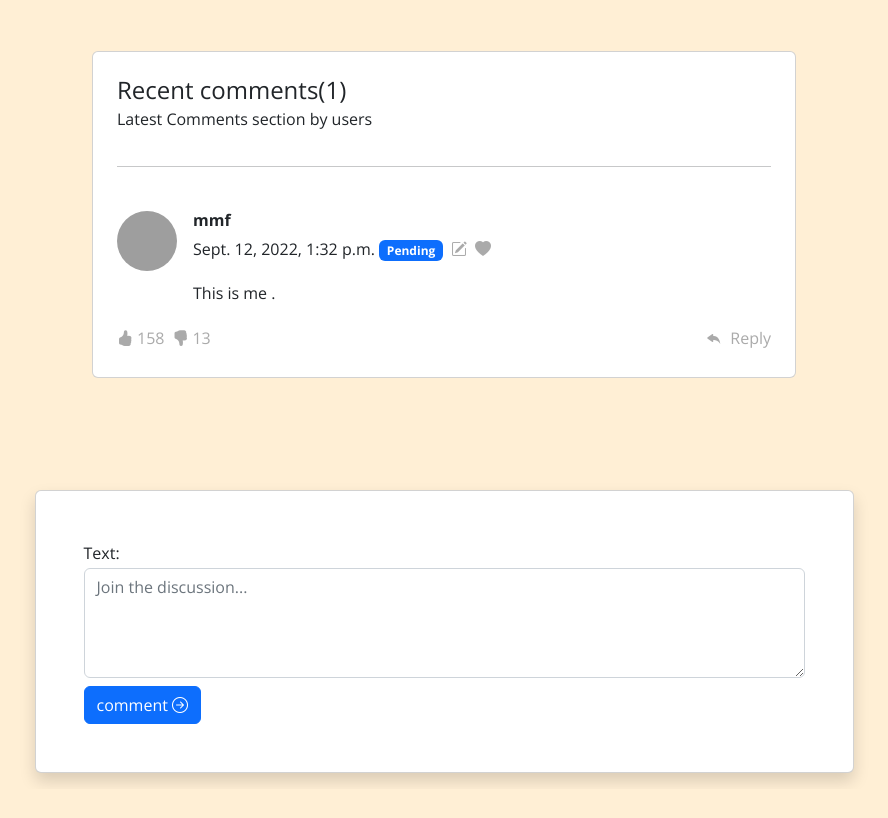
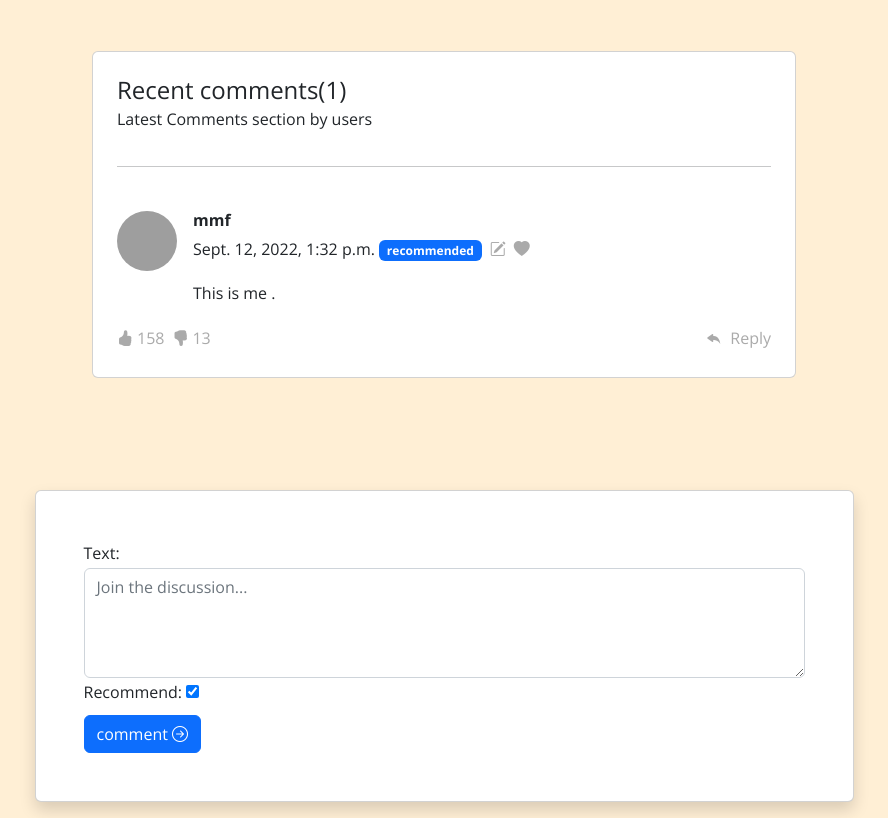
Before and after one commit to MahdiMetaDev/bookstore, a Django app: a page that uses books/templates/books/book_detail.html in a window 1280 px wide. Shown: the part 473-1291 px from the top of the page, without its empty margins (196-1084 px from the left). Before the commit the page ends 1257 px from the top, so only its background shows below. Run offline with Django 4.2, Linux system fonts and the light colour scheme; data comes from the database, SQL or seed files in the repository; both versions use the stored data as it was after the commit; some libraries are stand-ins or nearby versions; grey boxes are pictures that could not be loaded.

Commit message:
add is_active and recommend fields to Comment model

```diff
--- a/books/forms.py
+++ b/books/forms.py
@@ -12,4 +12,4 @@ class CommentForm(forms.ModelForm):
 
     class Meta:
         model = Comment
-        fields = ('text', )
+        fields = ('text', 'recommend', )
--- a/books/models.py
+++ b/books/models.py
@@ -27,6 +27,8 @@ class Comment(models.Model):
     user = models.ForeignKey(get_user_model(), on_delete=models.CASCADE)
     book = models.ForeignKey(Book, on_delete=models.CASCADE, related_name='comments')
     datetime_created = models.DateTimeField(auto_now_add=True)
+    is_active = models.BooleanField(default=True)
+    recommend = models.BooleanField(default=True)
 
     def __str__(self):
         return f'{self.user}: {self.text}'
--- a/books/templates/books/book_detail.html
+++ b/books/templates/books/book_detail.html
@@ -58,6 +58,7 @@
                                     <h4 class="mb-0">Recent comments({{ book.comments.count }})</h4>
                                     <p class="fw-light mb-4 pb-2">Latest Comments section by users</p>
                                     {% for comment in book.comments.all %}
+                                        {% if comment.is_active %}
                                             <hr>
                                             <br>
                                             <div class="d-flex flex-start">
@@ -69,7 +70,11 @@
                                                     <div class="d-flex align-items-center mb-3">
                                                         <p class="mb-0">
                                                             {{ comment.datetime_created }}
-                                                        <span class="badge bg-primary">Pending</span>
+                                                            {% if comment.recommend %}
+                                                                <span class="badge bg-primary">recommended</span>
+                                                            {% else %}
+                                                                <span class="badge bg-danger">not recommended</span>
+                                                            {% endif %}
                                                         </p>
                                                         <a href="#!" class="link-muted"><i class="bi-pencil-square ms-2"></i></a>
                                                         <a href="#!" class="link-muted"><i class="bi-heart-fill ms-2"></i></a>
@@ -86,6 +91,7 @@
                                                 </div>
                                                 <a href="#!" class="link-muted text-decoration-none"><i class="bi-reply-fill me-1"></i> Reply</a>
                                             </div>
+                                        {% endif %}
                                     {% endfor %}
                             </div>
                         </div>
--- a/books/views.py
+++ b/books/views.py
@@ -1,11 +1,12 @@
 from django.shortcuts import render, get_object_or_404, redirect
 from django.views import generic
 from django.urls import reverse_lazy, reverse
+from django.contrib.auth.mixins import LoginRequiredMixin
 
 from .models import Book, Comment
 from .forms import CommentForm
 
-class BookListView(generic.ListView):
+class BookListView(LoginRequiredMixin, generic.ListView):
     model = Book
     template_name = 'books/books_list.html'
     context_object_name = 'books'
--- a/templates/registration/login.html
+++ b/templates/registration/login.html
@@ -7,6 +7,7 @@
     <meta name="viewport" content="width=device-width, initial-scale=1.0">
     <title>Document</title>
     <link href="https://cdn.jsdelivr.net/npm/bootstrap@5.2.1/dist/css/bootstrap.min.css" rel="stylesheet" integrity="sha384-iYQeCzEYFbKjA/T2uDLTpkwGzCiq6soy8tYaI1GyVh/UjpbCx/TYkiZhlZB6+fzT" crossorigin="anonymous">
+    <link rel="stylesheet" href="https://cdn.jsdelivr.net/npm/bootstrap-icons@1.5.0/font/bootstrap-icons.css">
     <link rel="stylesheet" href="{% static 'css/style.css' %}">
     <link rel="stylesheet" href="{% static 'css/login.css' %}">
 </head>
@@ -25,13 +26,13 @@
                         <a class="text-decoration-none" href="{% url 'password_reset' %}">forgot password?</a>
                     </div>
                 </div>
-                <button type="submit" class="btn btn-success mt-3 w-100">login</button>
+                <button type="submit" class="btn btn-success mt-3 w-100">login <i class="bi-box-arrow-in-right"></i></button>
                 <div class="line-with-middle-sep">
                         <span>
                         or
                         </span>
                 </div>
-                <a href="{% url 'signup' %}" class="btn btn-primary mt-2 mb-3 w-100">signup</a>
+                <a href="{% url 'signup' %}" class="btn btn-primary mt-2 mb-3 w-100">signup <i class="bi-person-plus-fill"></i></a>
             </form>
         </div>
     </div>
```
Also changed, not shown: templates/layout.html (+25 -0 lines), books/migrations/0008_comment_is_active_comment_recommend.py (added), db.sqlite3. Lines whose indentation alone changed are shown as unchanged.
